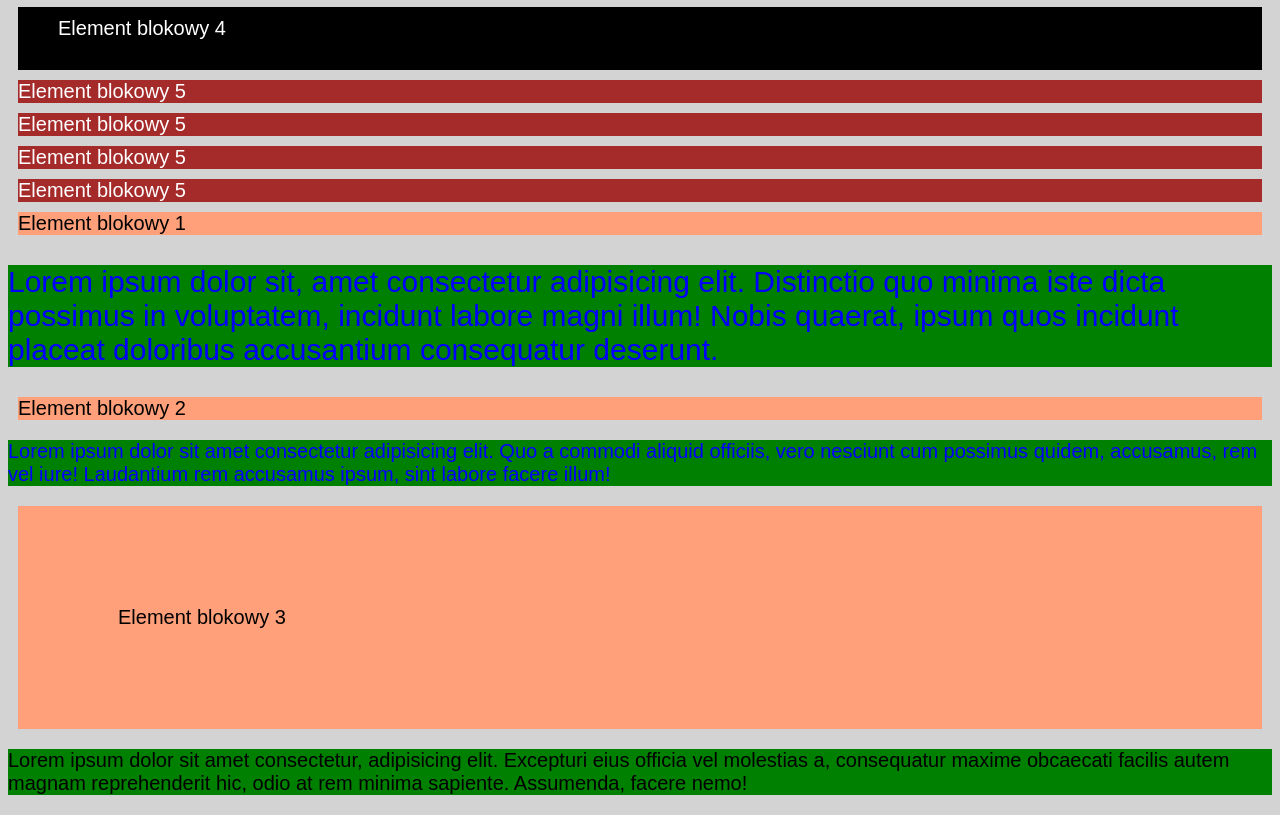
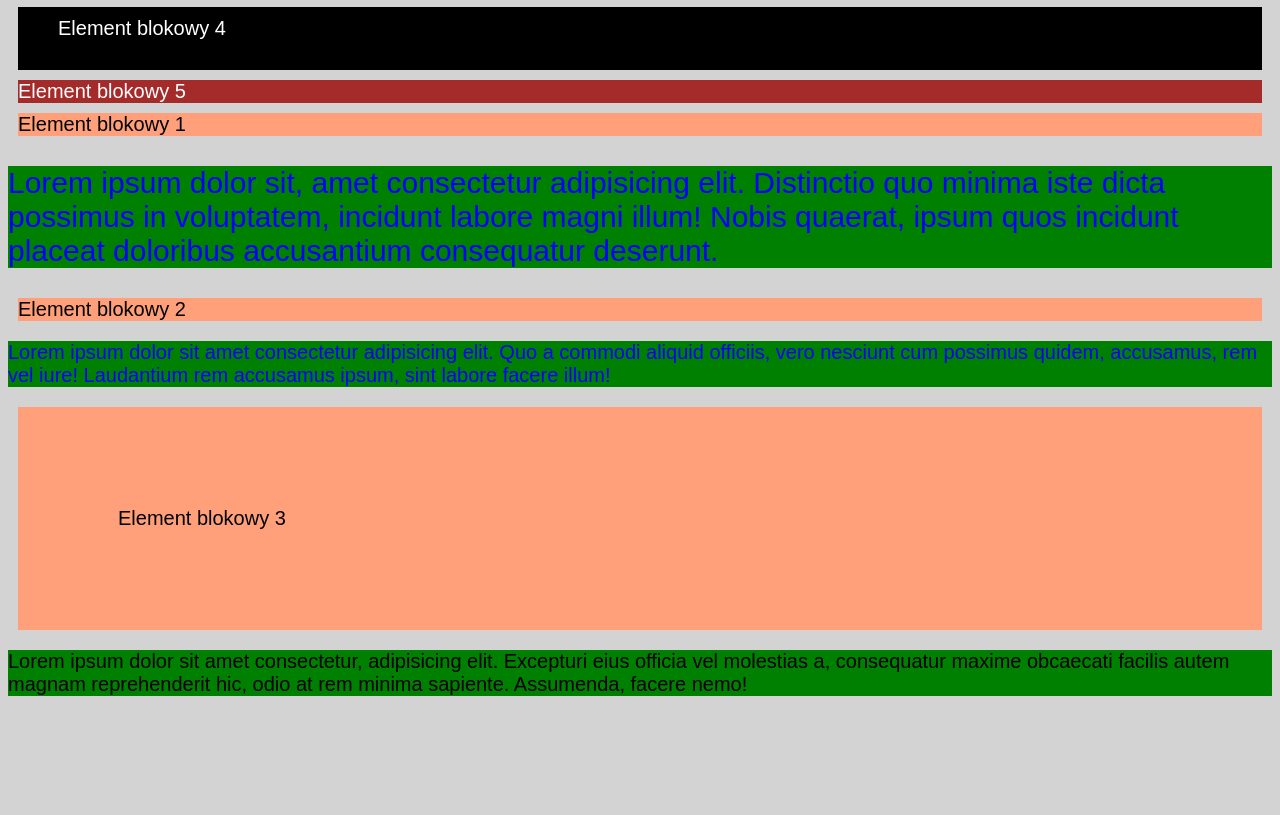
Before and after one commit to gh33ls0n/FirstBlood.html, a plain HTML site: page Sp2/index.html in a window 1280 px wide. Shown: the part 885-1700 px from the top of the page. After the commit the page ends 1601 px from the top, so only its background shows below. Drawn offline with Linux system fonts and the light colour scheme.

Commit message:
download v2

```diff
--- a/Sp2/index.html
+++ b/Sp2/index.html
@@ -17,9 +17,9 @@
     <div style="background: mediumaquamarine; width: 50%; height: 300px">Element blokowy 3</div>
     <div style="background: black; color: white; padding: 10px 20px 30px 40px;">Element blokowy 4</div>
     <div style="background: brown; color: white; margin: 10px">Element blokowy 5</div>
-    <div style="background: brown; color: white; margin: 10px">Element blokowy 5</div>
-    <div style="background: brown; color: white; margin: 10px">Element blokowy 5</div>
-    <div style="background: brown; color: white; margin: 10px">Element blokowy 5</div>
+
+
+
 
 
     <div>Element blokowy 1</div>
```
